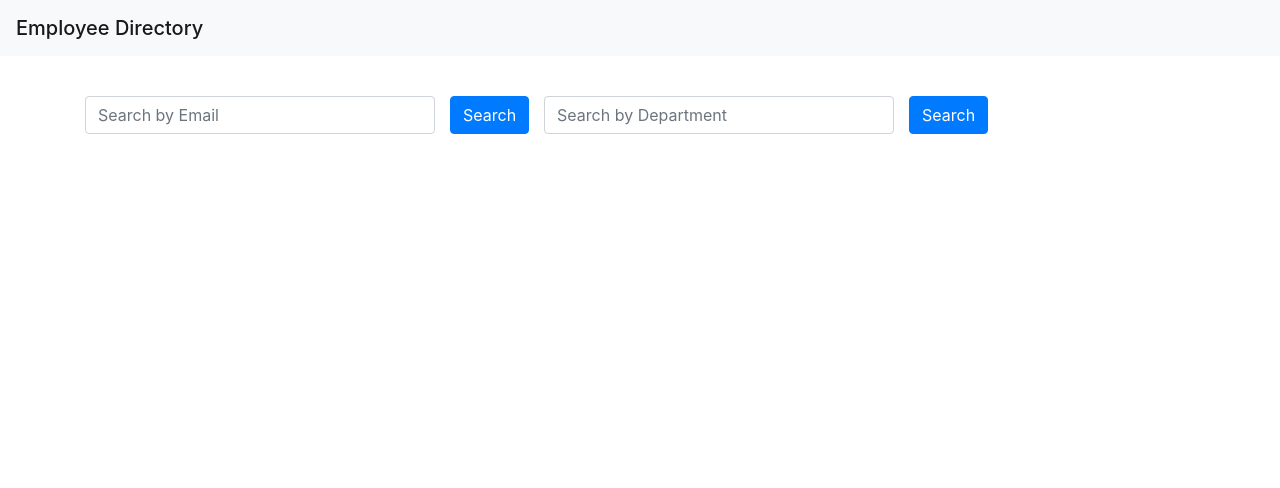
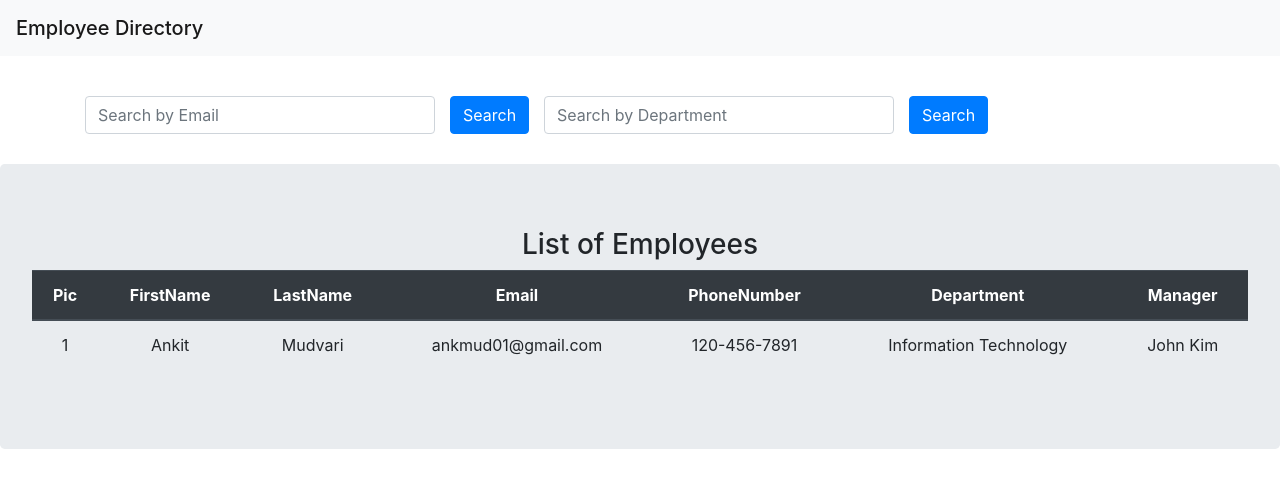
Before and after one commit to ankmud01/Employee_Directory, a React (Create React App) app: page / in a window 1280 px wide. Shown: the top 488 px of the page. Built offline with nearby package versions, Linux system fonts and the light colour scheme.

Commit message:
added employee component

```diff
--- a/src/App.js
+++ b/src/App.js
@@ -1,13 +1,11 @@
 import React from 'react';
 import './App.css';
-import Header from './components/HeaderComponent/Header'
-import Search from './components/SearchComponent/Search'
+import EmployeeContainer from './components/EmployeeContainerComponent/EmployeeContainer';
 
 function App() {
   return (
     <div className="App">
-    <Header/>
-    <Search/>
+      <EmployeeContainer />
     </div>
   );
 }
--- /dev/null
+++ b/src/components/EmployeeContainerComponent/EmployeeContainer.js
@@ -0,0 +1,50 @@
+import React, { Component } from 'react';
+import Header from '../HeaderComponent/Header';
+import Search from '../SearchComponent/Search';
+
+export default class EmployeeContainer extends Component {
+  state = {
+    Picure: '1',
+    FirstName: 'Ankit',
+    LastName: 'Mudvari',
+    Email: 'ankmud01@gmail.com',
+    PhoneNumber: '120-456-7891',
+    Department: 'Information Technology',
+    Manager: 'John Kim',
+  };
+  render() {
+    return (
+      <div>
+        <Header />
+        <Search />
+        <div className='jumbotron'>
+          <h3>List of Employees</h3>
+          <table class='table'>
+            <thead class='thead-dark'>
+              <tr>
+                <th scope='col'>Pic</th>
+                <th scope='col'>FirstName</th>
+                <th scope='col'>LastName</th>
+                <th scope='col'>Email</th>
+                <th scope='col'>PhoneNumber</th>
+                <th scope='col'>Department</th>
+                <th scope='col'>Manager</th>
+              </tr>
+            </thead>
+            <tbody>
+              <tr>
+                <td>{this.state.Picure}</td>
+                <td>{this.state.FirstName}</td>
+                <td>{this.state.LastName}</td>
+                <td>{this.state.Email}</td>
+                <td>{this.state.PhoneNumber}</td>
+                <td>{this.state.Department}</td>
+                <td>{this.state.Manager}</td>
+              </tr>
+            </tbody>
+          </table>
+        </div>
+      </div>
+    );
+  }
+}
--- a/src/components/SearchComponent/Search.css
+++ b/src/components/SearchComponent/Search.css
@@ -1,3 +1,4 @@
 .container{
     margin-top: 40px;
+    margin-bottom: 30px;
 }
```
